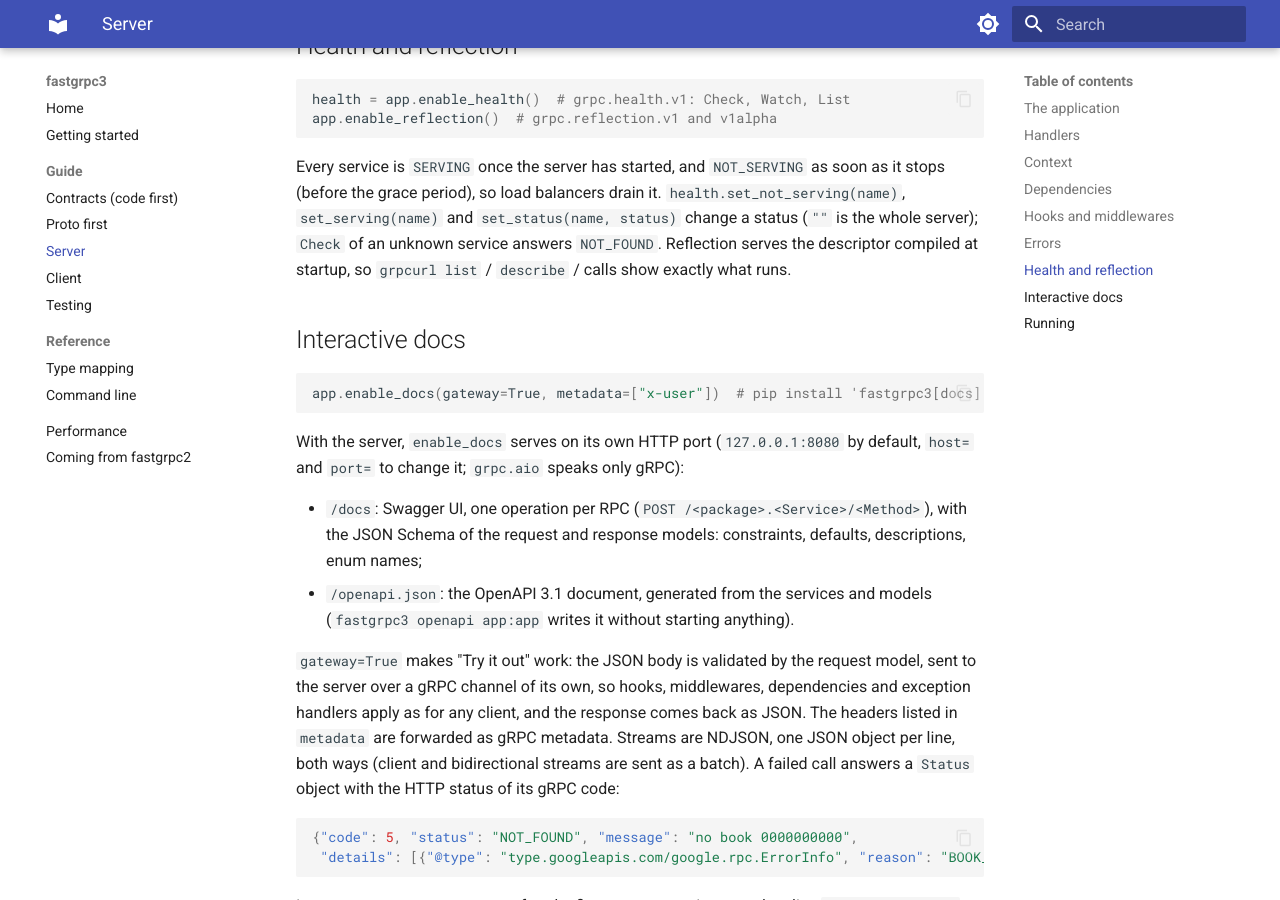
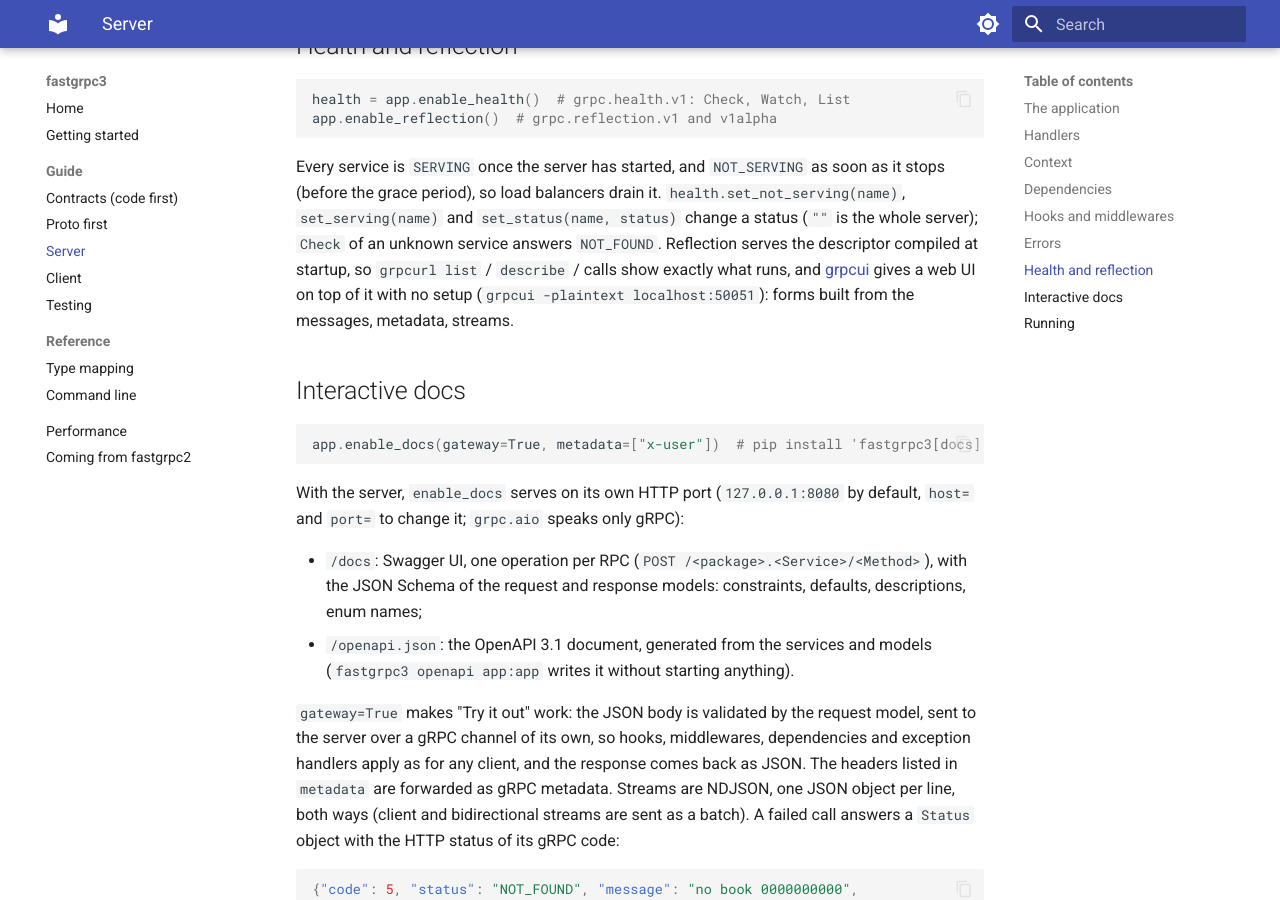
Before and after one commit to EdwinAlkins/fastgrpc3, an MkDocs documentation site: the page built from docs/server.md, in a window 1280 px wide and 900 px high, scrolled down 5590 px. Built offline with MkDocs 1.6.1 and Material for MkDocs 9.7.7, drawn with Linux system fonts in a browser that asks for light colours.

Commit message:
docs: grpcui on the bookstore example

```diff
--- a/docs/server.md
+++ b/docs/server.md
@@ -229,7 +229,9 @@ stops (before the grace period), so load balancers drain it. `health.set_not_ser
 `set_serving(name)` and `set_status(name, status)` change a status (`""` is the whole
 server); `Check` of an unknown service answers `NOT_FOUND`. Reflection serves the
 descriptor compiled at startup, so `grpcurl list` / `describe` / calls show exactly what
-runs.
+runs, and [grpcui](https://github.com/fullstorydev/grpcui) gives a web UI on top of it with
+no setup (`grpcui -plaintext localhost:50051`): forms built from the messages, metadata,
+streams.
 
 ## Interactive docs
 
```
Also changed, not shown: examples/README.md (+5 -0 lines).
